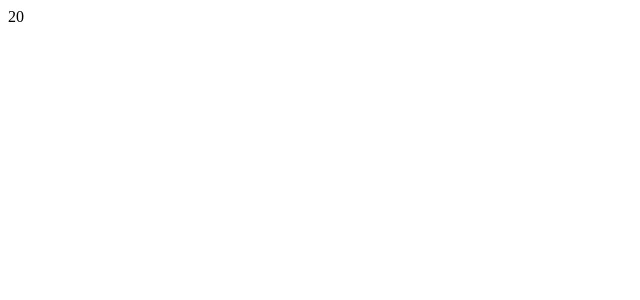
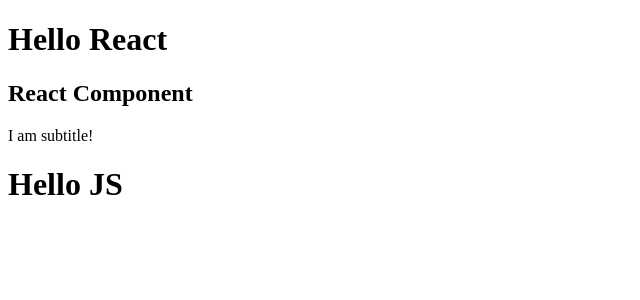
Before and after one commit to steamnp/bfd42, a React (Vite) app: page / in a window 1280 px wide. Shown: the top 300 px of the page, without its empty margins (0-640 px from the left). Built offline with nearby package versions, Linux system fonts and the light colour scheme.

Commit message:
pass prop from parent to children component

```diff
--- /dev/null
+++ b/src/header.jsx
@@ -0,0 +1,10 @@
+function Header({ subTitle, children }) {
+  return (
+    <div>
+      {children}
+      <div>{subTitle}</div>
+    </div>
+  )
+}
+
+export default Header
--- a/src/home.jsx
+++ b/src/home.jsx
@@ -1,33 +1,20 @@
+import Header from './header'
+
 function Home() {
-  const anotherValue = 10
-  // Object
-  const person = {
-    randomValue: {
-      newValue: 'Hello React',
-    },
-    anotherValue: 20,
-  }
+  return (
+    <div>
+      {/* headerText -> prop */}
+      {/* subTitle -> prop */}
+      <Header subTitle="I am subtitle!">
+        <h1>Hello React</h1>
+        <h2>React Component</h2>
+      </Header>
 
-  // Object destructuring
-  const {
-    anotherValue: diffValue,
-    randomValue: { newValue },
-  } = person
-
-  // const { newValue } = randomValue
-
-  // You can only write javascript expression in JSX location
-
-  // input value name -> parameters
-  // object destructuring at parameter location
-  function add({ numberTwo, numberOne, numberThree }) {
-    return numberOne + numberTwo
-  }
-
-  // real input value -> arguments
-  // Object literal as input
-  add({ numberOne: 10, numberTwo: 20, numberThree: 40 })
-  return <div>{diffValue}</div>
+      <Header>
+        <h1>Hello JS</h1>
+      </Header>
+    </div>
+  )
 }
 
 export default Home
```
